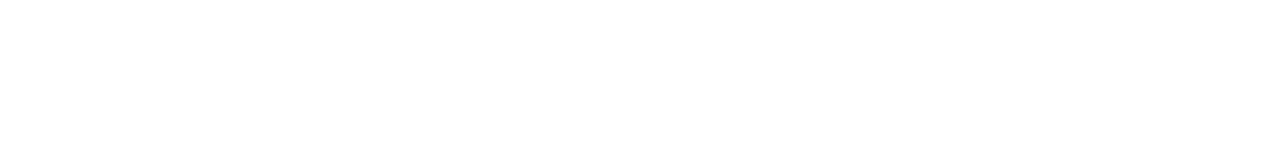
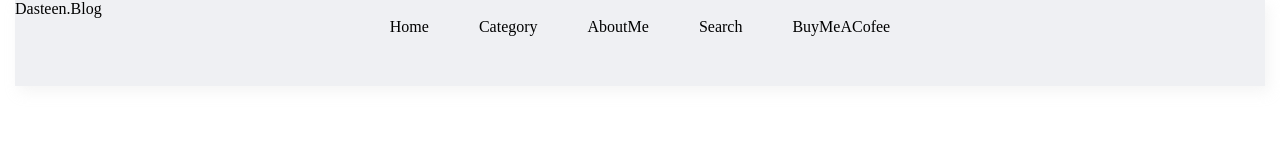
Before and after one commit to SergeyL87/HTML2025, a plain HTML site: page HTML Project 2025/index.html in a window 1280 px wide. Drawn offline with Linux system fonts and the light colour scheme; files that its build step writes are made by us from their sources.

Commit message:
3st commit

```diff
--- a/HTML Project 2025/index.html
+++ b/HTML Project 2025/index.html
@@ -3,9 +3,42 @@
 <head>
     <meta charset="UTF-8">
     <title>Title</title>
+    <link rel="stylesheet" href="reset.css">
     <link rel="stylesheet" href="style.css">
+
 </head>
 <body>
+<div class="width-1250">
+   <header>
+       <div class="navigation">
+           <h2>Dasteen.Blog</h2>
+           <nav>
+               <ul>
+                   <li>Home</li>
+                   <li>Category</li>
+                   <li>AboutMe</li>
+                   <li>Search</li>
+                   <li>BuyMeACofee</li>
+               </ul>
+           </nav>
+       </div>
+
+
+   </header>
+
+
+
+
+
+
+
+
+
+
+
+
+
+</div>
 
 </body>
 </html>
--- a/HTML Project 2025/style.css
+++ b/HTML Project 2025/style.css
@@ -0,0 +1,31 @@
+@import url('https://fonts.googleapis.com/css2?family=Plus+Jakarta+Sans:ital,wght@0,200..800;1,200..800&display=swap');
+
+*{
+    margin:0;
+    padding:0;
+}
+
+.width-1250{
+    width: 1250px;
+    margin: 0 auto;
+}
+header{
+    width: 100%;
+    height: 86px;
+    flex-shrink: 0;
+    background: #EFF0F3;
+
+    /* For White Background */
+    box-shadow: 4px 6px 13px 0px rgba(215, 215, 215, 0.25);
+}
+ header.navigation{
+     display: flex;
+     justify-content: space-between;
+     align-items: center;
+ }
+ nav ul{
+     display: flex;
+     justify-content: center;
+     align-items: center;
+     gap: 50px;
+ }
```
